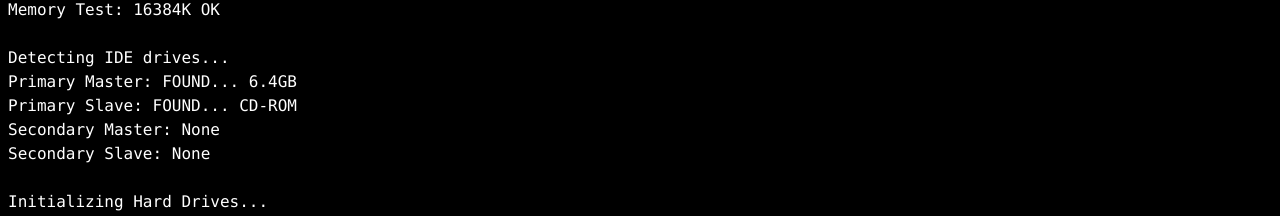
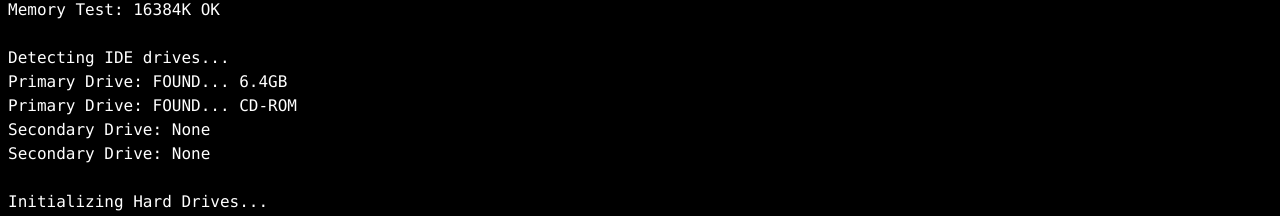
Before and after one commit to lidyagercek/lilyweb, a React (Vite) app: page / in a window 1280 px wide. Shown: the part 130-346 px from the top of the page. Built offline with nearby package versions, Linux system fonts and the light colour scheme.

Commit message:
changed some text

```diff
--- a/src/components/BootSequence.tsx
+++ b/src/components/BootSequence.tsx
@@ -27,10 +27,10 @@ export function BootSequence({ onComplete }: BootSequenceProps) {
     "Memory Test: 16384K OK",
     "",
     "Detecting IDE drives...",
-    "Primary Master: FOUND... 6.4GB",
-    "Primary Slave: FOUND... CD-ROM",
-    "Secondary Master: None",
-    "Secondary Slave: None",
+    "Primary Drive: FOUND... 6.4GB",
+    "Primary Drive: FOUND... CD-ROM",
+    "Secondary Drive: None",
+    "Secondary Drive: None",
     "",
     "Initializing Hard Drives...",
     "Initializing CD-ROM drive...",
```
